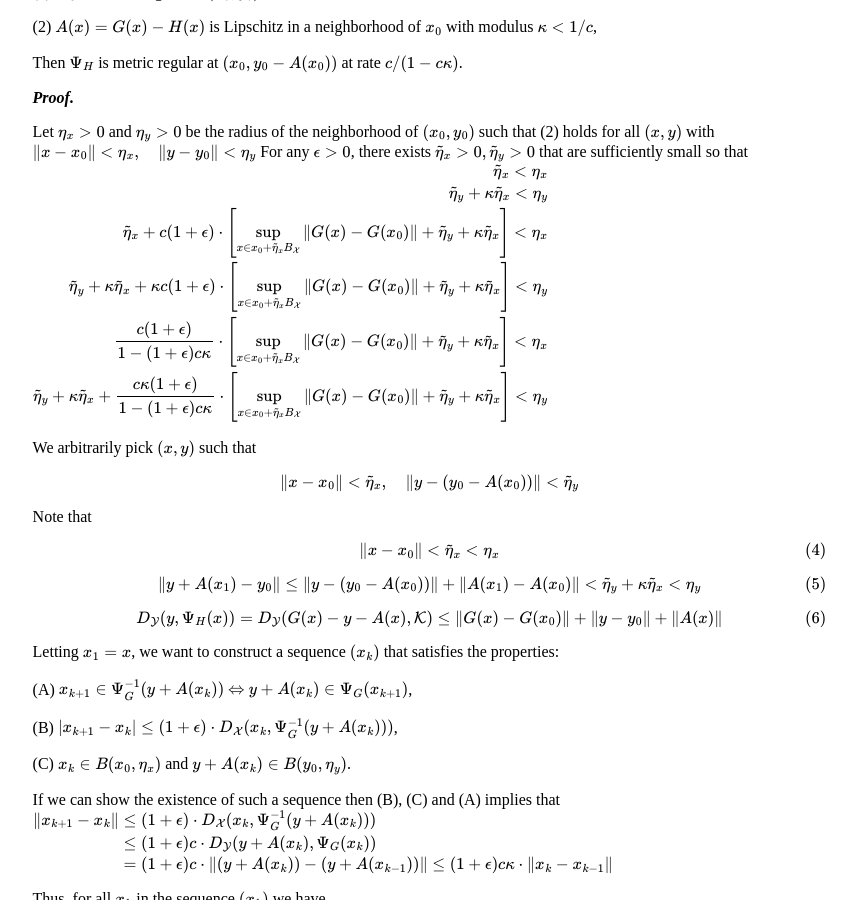
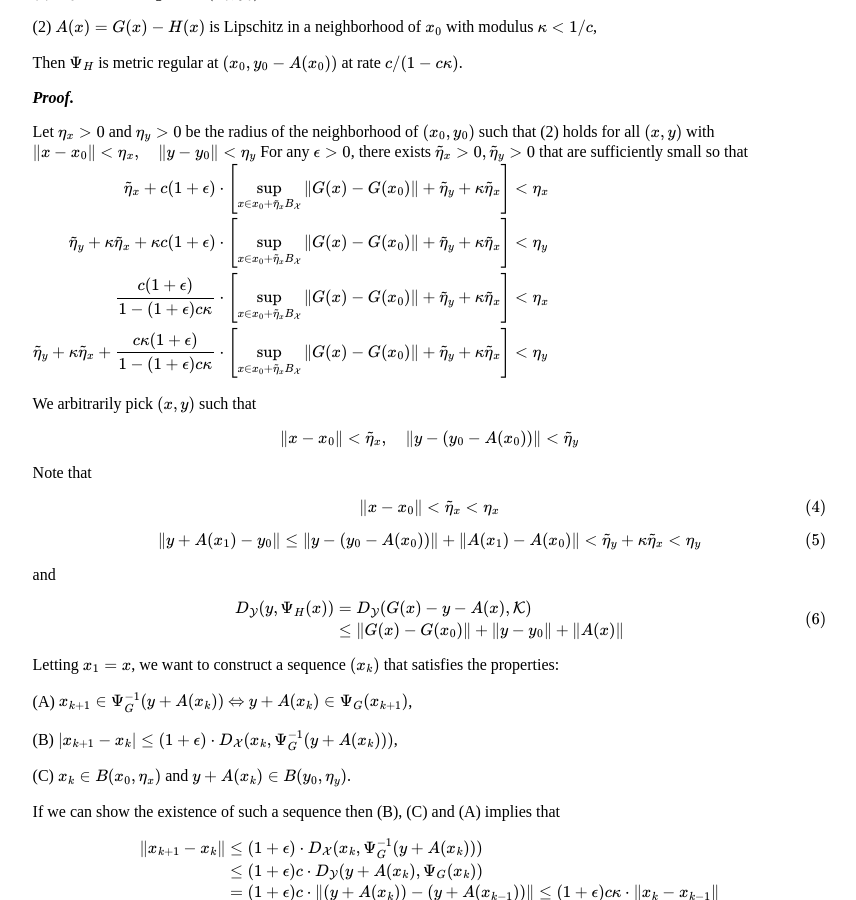
Before and after one commit to zhuanglinsheng/zhuanglinsheng.github.io, a Jekyll site: the page built from _posts/2021-03-31-Correspondence.md, in a window 1280 px wide and 900 px high, scrolled down 3817 px. Shown: the whole window, without its empty margins (51-907 px from the left). Built offline with Jekyll 4.4.1, drawn with Linux system fonts in a browser that asks for light colours.

Commit message:
Update 2021-03-31-Correspondence.md

```diff
--- a/_posts/2021-03-31-Correspondence.md
+++ b/_posts/2021-03-31-Correspondence.md
@@ -253,12 +253,10 @@ $$
 For any $\epsilon>0$, there exists $\tilde{\eta}_x>0, \tilde{\eta}_y>0$ that are sufficiently small so that
 $$
 \begin{aligned}
-\tilde{\eta}_x<\eta_x\\
-\tilde{\eta}_y + \kappa\tilde{\eta}_x<\eta_y\\
-\tilde{\eta}_x + c(1+\epsilon) \cdot \left[\sup_{x\in x_0 + \tilde{\eta}_xB_\mathcal{X}}\|G(x)-G(x_0)\| + \tilde{\eta}_y + \kappa\tilde{\eta}_x\right]<\eta_x\\
-\tilde{\eta}_y+\kappa\tilde{\eta}_x+\kappa c(1+\epsilon)\cdot \left[\sup_{x\in x_0 + \tilde{\eta}_xB_\mathcal{X}}\|G(x)-G(x_0)\| + \tilde{\eta}_y + \kappa\tilde{\eta}_x\right] < \eta_y\\
-\frac{c(1+\epsilon)}{1-(1+\epsilon)c\kappa} \cdot \left[\sup_{x\in x_0 + \tilde{\eta}_xB_\mathcal{X}}\|G(x)-G(x_0)\| + \tilde{\eta}_y + \kappa\tilde{\eta}_x\right]<\eta_x\\
-\tilde{\eta}_y+\kappa\tilde{\eta}_x+\frac{c\kappa(1+\epsilon)}{1-(1+\epsilon)c\kappa} \cdot \left[\sup_{x\in x_0 + \tilde{\eta}_xB_\mathcal{X}}\|G(x)-G(x_0)\| + \tilde{\eta}_y + \kappa\tilde{\eta}_x\right]<\eta_y
+\tilde{\eta}_x + c(1+\epsilon) \cdot \left[\sup_{x\in x_0 + \tilde{\eta}_xB_\mathcal{X}}\|G(x)-G(x_0)\| + \tilde{\eta}_y + \kappa\tilde{\eta}_x\right] &<\eta_x\\
+\tilde{\eta}_y+\kappa\tilde{\eta}_x+\kappa c(1+\epsilon)\cdot \left[\sup_{x\in x_0 + \tilde{\eta}_xB_\mathcal{X}}\|G(x)-G(x_0)\| + \tilde{\eta}_y + \kappa\tilde{\eta}_x\right] &< \eta_y\\
+\frac{c(1+\epsilon)}{1-(1+\epsilon)c\kappa} \cdot \left[\sup_{x\in x_0 + \tilde{\eta}_xB_\mathcal{X}}\|G(x)-G(x_0)\| + \tilde{\eta}_y + \kappa\tilde{\eta}_x\right] &<\eta_x\\
+\tilde{\eta}_y+\kappa\tilde{\eta}_x+\frac{c\kappa(1+\epsilon)}{1-(1+\epsilon)c\kappa} \cdot \left[\sup_{x\in x_0 + \tilde{\eta}_xB_\mathcal{X}}\|G(x)-G(x_0)\| + \tilde{\eta}_y + \kappa\tilde{\eta}_x\right] &<\eta_y
 \end{aligned}
 \tag{3}
 $$
@@ -287,10 +285,17 @@ $$
 \tag{5}
 $$
 
+
+
+and
+
+
 $$
+\begin{aligned}
 D_\mathcal{Y}(y,\Psi_H(x))
-= D_\mathcal{Y}(G(x)-y-A(x),\mathcal{K})
-\le\|G(x)-G(x_0)\| + \|y-y_0\| + \|A(x)\|
+&= D_\mathcal{Y}(G(x)-y-A(x),\mathcal{K})\\
+&\le\|G(x)-G(x_0)\| + \|y-y_0\| + \|A(x)\|
+\end{aligned}
 \tag{6}
 $$
 
@@ -304,6 +309,8 @@ Letting $x_1 = x$, we want to construct a sequence $(x_k)$ that satisfies the pr
 (C) $x_k\in B(x_0,\eta_x)$ and $y + A(x_k)\in B(y_0,\eta_y)$.
 
 If we can show the existence of such a sequence then (B), (C) and (A) implies that
+
+
 $$
 \begin{aligned}
 \|x_{k+1}-x_k\|
```
